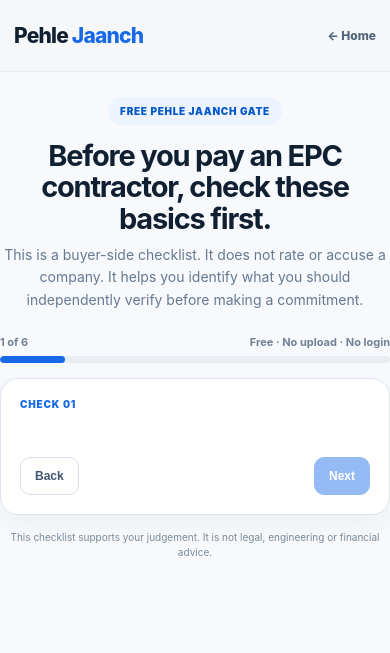
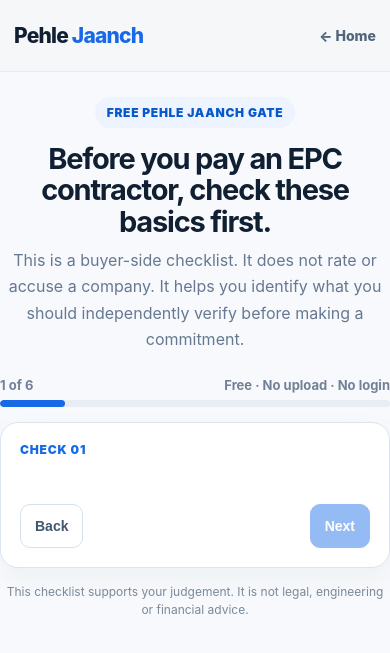
Before and after one commit to mauryatheempire-source/pehle-jaanch, a Flask app: page /gate in a window 390 px wide. Shown: the top 653 px of the page. Run offline with Flask 3, Linux system fonts and the light colour scheme.

Commit message:
Improve text readability with larger font sizes

```diff
--- a/templates/gate.html
+++ b/templates/gate.html
@@ -16,6 +16,32 @@ main{padding:34px 0 70px}.intro{max-width:700px;margin:0 auto 24px;text-align:ce
 .actions{display:flex;justify-content:space-between;gap:10px;margin-top:21px}.btn{border:1px solid #d7e1eb;background:#fff;color:#40566e;border-radius:10px;padding:11px 16px;font-weight:800;font-size:12px;cursor:pointer}.btn.primary{background:var(--blue);color:#fff;border-color:var(--blue)}.btn:disabled{opacity:.45;cursor:not-allowed}
 .result{max-width:700px;margin:0 auto;background:#fff;border:1px solid var(--line);border-radius:18px;padding:25px;display:none}.resultBadge{display:inline-block;border-radius:20px;padding:7px 11px;font-size:11px;font-weight:900}.slow{background:#fff5df;color:#8b6500}.caution{background:#fff0dc;color:#9b6200}.stop{background:#fff0f0;color:#9b3d3d}.result h2{font-size:28px;margin:12px 0 7px}.resultLead{font-size:14px;color:#5e7187;line-height:1.6;margin:0 0 18px}.reasonList{display:grid;gap:9px;margin:0 0 20px}.reason{border:1px solid #e2e8ef;border-radius:11px;padding:12px 13px;font-size:12px;line-height:1.5;color:#53657a}.reason b{color:#243951;display:block;margin-bottom:3px}.next{border-top:1px solid #e5ebf1;padding-top:17px}.next b{font-size:13px}.next ul{margin:8px 0 0;padding-left:20px;color:#53657a;font-size:12px;line-height:1.65}.disclaimer{max-width:700px;margin:15px auto 0;color:#7a8999;font-size:10px;line-height:1.5;text-align:center}
 @media(max-width:600px){.container{width:calc(100% - 28px)}main{padding-top:25px}.card,.result{padding:19px}.qTitle{font-size:20px}.actions{position:sticky;bottom:10px;background:#fff;padding-top:8px}.btn{padding:11px 14px}}
+</style>
+<style>
+/* READABILITY PASS — font sizes only */
+.home{font-size:14px}
+.eyebrow,.qNum{font-size:12px}
+.intro p{font-size:16px;line-height:1.65}
+.progressTop{font-size:13px}
+.qTitle{font-size:25px;line-height:1.3}
+.qHelp{font-size:15px;line-height:1.65}
+.option b{font-size:15px;line-height:1.45}
+.option span{font-size:13px;line-height:1.55}
+.btn{font-size:14px;min-height:44px}
+.resultBadge{font-size:12px}
+.result h2{font-size:30px}
+.resultLead{font-size:16px;line-height:1.65}
+.reason{font-size:14px;line-height:1.6}
+.next b{font-size:15px}
+.next ul{font-size:14px;line-height:1.7}
+.disclaimer{font-size:12px;line-height:1.55}
+@media(max-width:600px){
+ .qTitle{font-size:22px}
+ .qHelp{font-size:15px}
+ .option b{font-size:15px}
+ .option span{font-size:13px}
+ .resultLead{font-size:15px}
+}
 </style>
 </head>
 <body>
```
